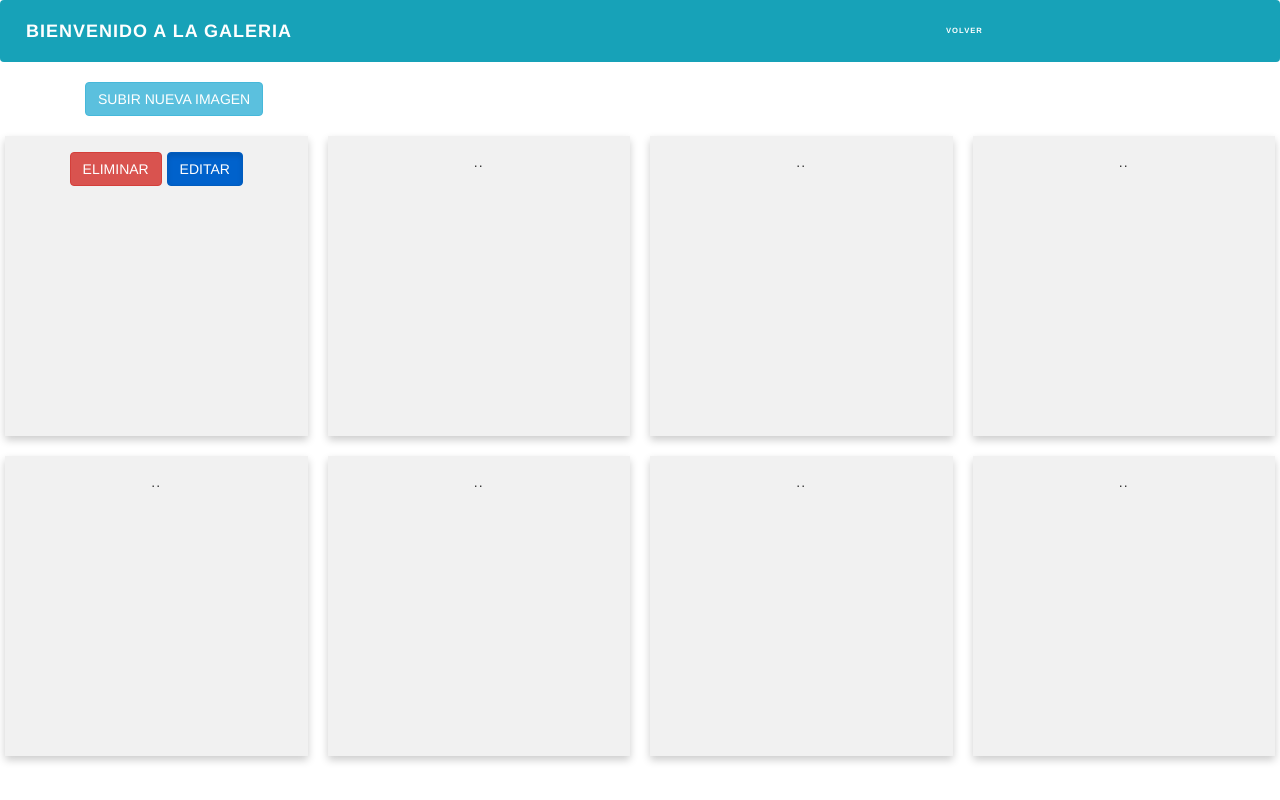
After one commit to fhurtadoc/ITSYS.SAS, a PHP site: page /views/admin/gallery.php in a window 1280 px wide. The commit adds this page. Run offline with PHP 8.4, Linux system fonts and the light colour scheme; a user stored in the database is signed in; some libraries are stand-ins or nearby versions.

Commit message:
galleryvistas

```diff
--- a/css/stylesadmin.css
+++ b/css/stylesadmin.css
@@ -51,3 +51,45 @@ color: #0062cc;
 font-weight: 600;
 text-decoration: none;
 }
+
+
+.column_gallery {
+    float: left;
+    width: 25%;
+    padding: 0 10px;
+  }
+
+  /* Remove extra left and right margins, due to padding in columns */
+  .row_gallery {margin: 0 -5px;}
+
+  /* Clear floats after the columns */
+  .row_gallery:after {
+    content: "";
+    display: table;
+    clear: both;
+  }
+
+  /* Style the counter cards */
+  .card_gallery {
+    box-shadow: 0 4px 8px 0 rgba(0, 0, 0, 0.2); /* this adds the "card" effect */
+    padding: 16px;
+    text-align: center;
+    background-color: #f1f1f1;
+    height: 300px;
+    margin-top: 20px;
+  }
+
+  .text-light_volver {
+      margin-left: 50%;
+      color: white;
+      text-decoration: none;
+  }
+
+  /* Responsive columns - one column layout (vertical) on small screens */
+  @media screen and (max-width: 600px) {
+    .column_gallery {
+      width: 100%;
+      display: block;
+      margin-bottom: 20px;
+    }
+  }
--- /dev/null
+++ b/views/admin/gallery.php
@@ -0,0 +1,70 @@
+<?php
+session_start();
+if (isset($_SESSION['session'])) {
+} else {
+    header("Location: login.php");
+} ?>
+<?php
+if (isset($_GET['estado'])) {
+  $estado=$_GET['estado'];
+  echo "<strong style= color:red>$estado</strong>";
+}
+?>
+<!DOCTYPE html>
+<html lang="en">
+<head>
+  <meta charset="UTF-8">
+  <?php include_once '../includes/header.php'; ?>
+  <link rel="stylesheet" href="../../css/stylesadmin.css">
+  <title>album</title>
+</head>
+<body>
+<nav class="navbar navbar-expand-lg navbar-dark bg-info text-white">
+  <a class="navbar-brand" href="#">Bienvenido a la galeria</a>
+  <a  class="text-light_volver" href="<?php echo _DOMAIN?>interfaceadmin.php">Volver</a>
+</nav>
+<div class="container">
+      <button type="button" class="btn btn-info" data-toggle="collapse" data-target="#demo">Subir Nueva Imagen</button>
+      <div id="demo" class="collapse">
+         <form action="" id="crearimagen">
+           <label for="nombre">nombre</label>
+           <input type="text" id="nombre" name="nombre"> </br>
+           <label for="imagen_gallery">imagen</label>
+           <input type="file" name="imagen" id="imagen_gallery">
+           <input type="submit" value="enviar">
+         </form>
+     </div>
+   </div>
+
+<div class="row_gallery">
+  <div class="column_gallery">
+    <div class="card_gallery">
+    <button type="button" class="btn btn-danger">Eliminar</button>
+    <button type="button" class="btn btn-primary active">Editar</button>
+    </div>
+  </div>
+  <div class="column_gallery">
+    <div class="card_gallery">..</div>
+  </div>
+  <div class="column_gallery">
+    <div class="card_gallery">..</div>
+  </div>
+  <div class="column_gallery">
+    <div class="card_gallery">..</div>
+  </div>
+  <div class="column_gallery">
+    <div class="card_gallery">..</div>
+  </div>
+  <div class="column_gallery">
+    <div class="card_gallery">..</div>
+  </div>
+  <div class="column_gallery">
+    <div class="card_gallery">..</div>
+  </div>
+  <div class="column_gallery">
+    <div class="card_gallery">..</div>
+  </div>
+</div>
+
+
+</body>
--- a/views/includes/header.php
+++ b/views/includes/header.php
@@ -25,7 +25,11 @@
 <script src="https://ajax.googleapis.com/ajax/libs/jquery/1.6.2/jquery.min.js"></script>
 <meta name="viewport" content="width=device-width, user-scalable=no, initial-scale=1.0, maximum-scale=1.0, minimum-scale=1.0">
 <script src="js/fex/jquery.flexslider.js"></script>
+<script src="https://ajax.googleapis.com/ajax/libs/jquery/1.11.3/jquery.min.js"></script>
+<script src="http://maxcdn.bootstrapcdn.com/bootstrap/3.3.5/js/bootstrap.min.js"></script>
+<link rel="stylesheet" href="http://maxcdn.bootstrapcdn.com/bootstrap/3.3.5/css/bootstrap.min.css">
 
+<?php include_once '../../config/config.php'; ?>
 
 
 </head>
--- a/views/includes/headerpublic.php
+++ b/views/includes/headerpublic.php
@@ -7,7 +7,7 @@
     <link href="<?php echo _DOMAIN; ?>css/img/logoprincipal.png" rel="icon" type="image/x-icon" />
     <!--jquery-->
     <script type="text/javascript" src="<?php echo _DOMAIN; ?>js/jquery/jquery-3.5.1.min.js"></script>
-    <script src="<?php _DOMAIN; ?>js/jqueryui/jquery-ui.js"></script>
+    <script src="<?php echo_DOMAIN; ?>js/jqueryui/jquery-ui.js"></script>
 
 
     <!--estilos boostrap -->
```
Also changed, not shown: DB/php.sql (+8 -0 lines), controlleradmin.php (+6 -1 lines), interfaceadmin.php (+7 -1 lines), js/pages.js (+10 -4 lines), login.php (+6 -3 lines), img/img_services/20210203090216_index.jpeg (added).
